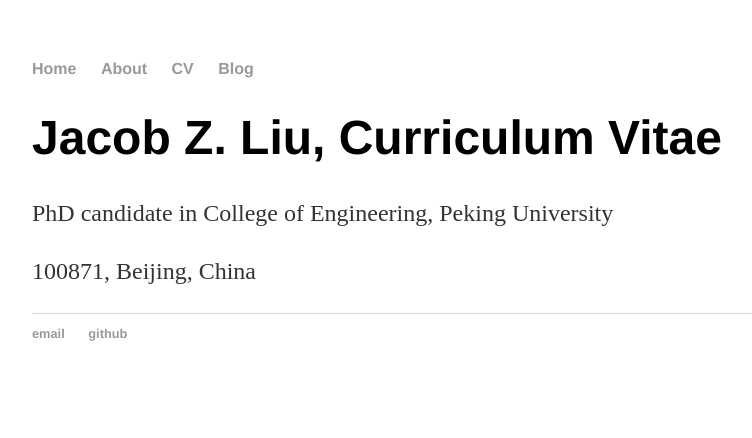
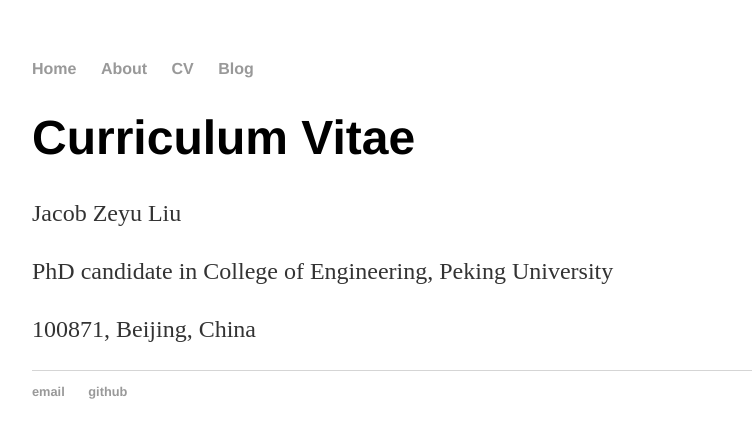
Before and after one commit to jacob-zyl/jacob-zyl.github.io, a Jekyll site: the page built from cv/index.html, in a window 1280 px wide. Shown: the top 438 px of the page, without its empty margins (160-912 px from the left). Built offline with Jekyll 4.4.1, drawn with Linux system fonts in a browser that asks for light colours.

Commit message:
CV updated.

```diff
--- a/cv/index.html
+++ b/cv/index.html
@@ -3,7 +3,8 @@ layout: default
 title: Jacob Z. Liu, CV
 ---
 <div class="blurb">
-<h1>Jacob Z. Liu, Curriculum Vitae</h1>
+<h1>Curriculum Vitae</h1>
+<p>Jacob Zeyu Liu</p>
 <p>PhD candidate in College of Engineering, Peking University</p>
   <p>100871, Beijing, China</p>
 
```
